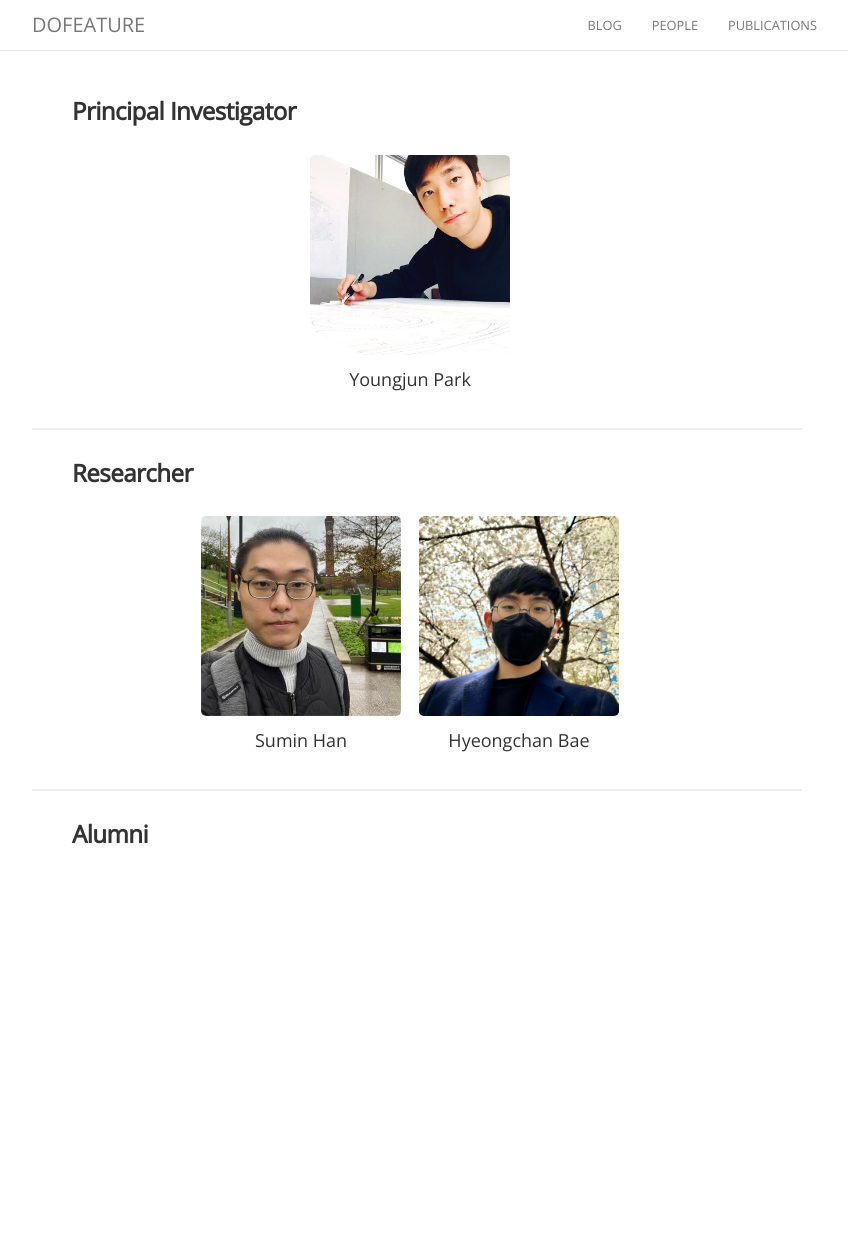
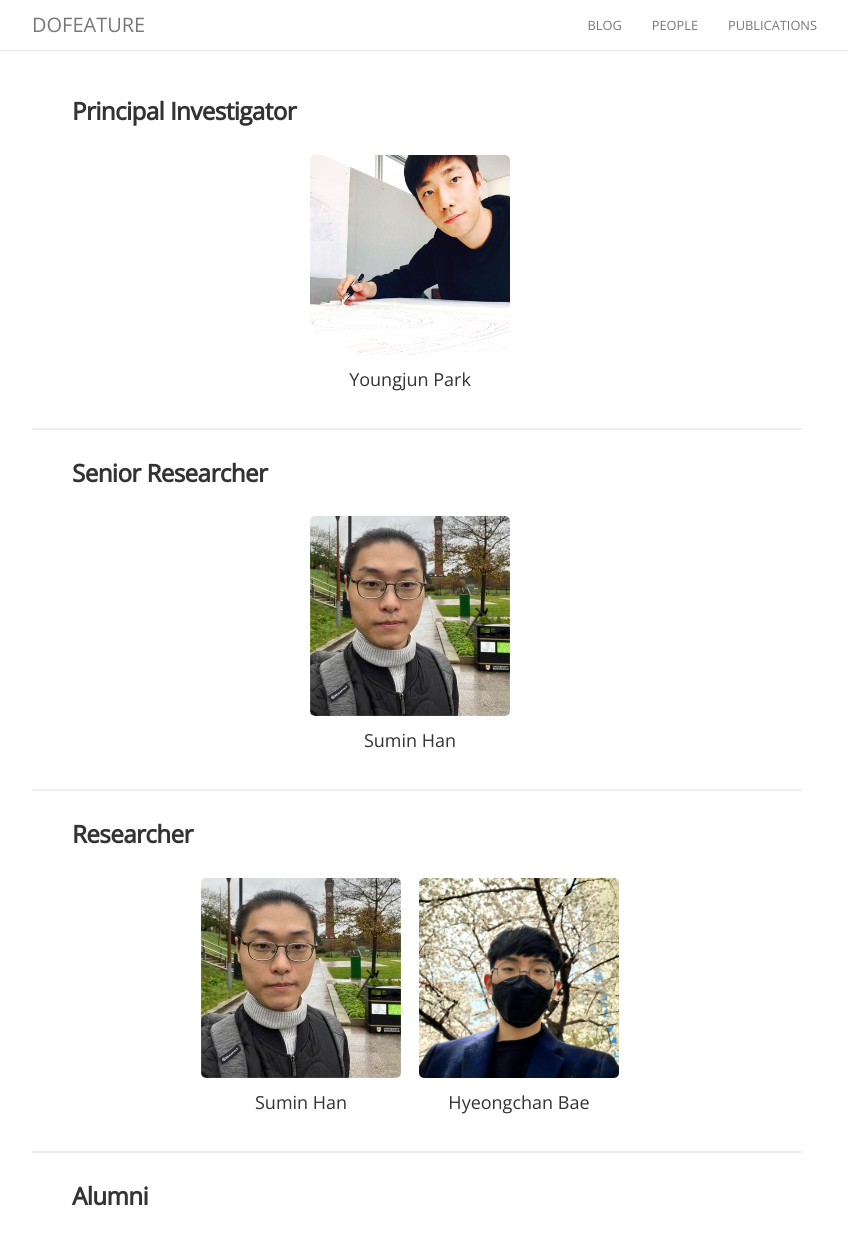
Before and after one commit to dofeature/dofeature.github.io, a Jekyll site: the page built from people.md, in a window 1280 px wide and 1262 px high. Shown: the top 1245 px of the window, without its empty margins (223-1071 px from the left). Built offline with Jekyll 4.4.1, drawn with Linux system fonts in a browser that asks for light colours; nearby versions of some CDN libraries; comment, search, counter and statistics services are not loaded.

Commit message:
Update people.md

```diff
--- a/people.md
+++ b/people.md
@@ -4,7 +4,7 @@ permalink: /people/
 ---
 
 {% assign people_sorted = site.people | sort: 'joined' %}
-{% assign role_array = "pi|researcher|postdoc|gradstudent|researchstaff|visiting|others|alumni" | split: "|" %}
+{% assign role_array = "pi|senior_researcher|researcher|postdoc|gradstudent|researchstaff|visiting|others|alumni" | split: "|" %}
 
 {% for role in role_array %}
 
```
